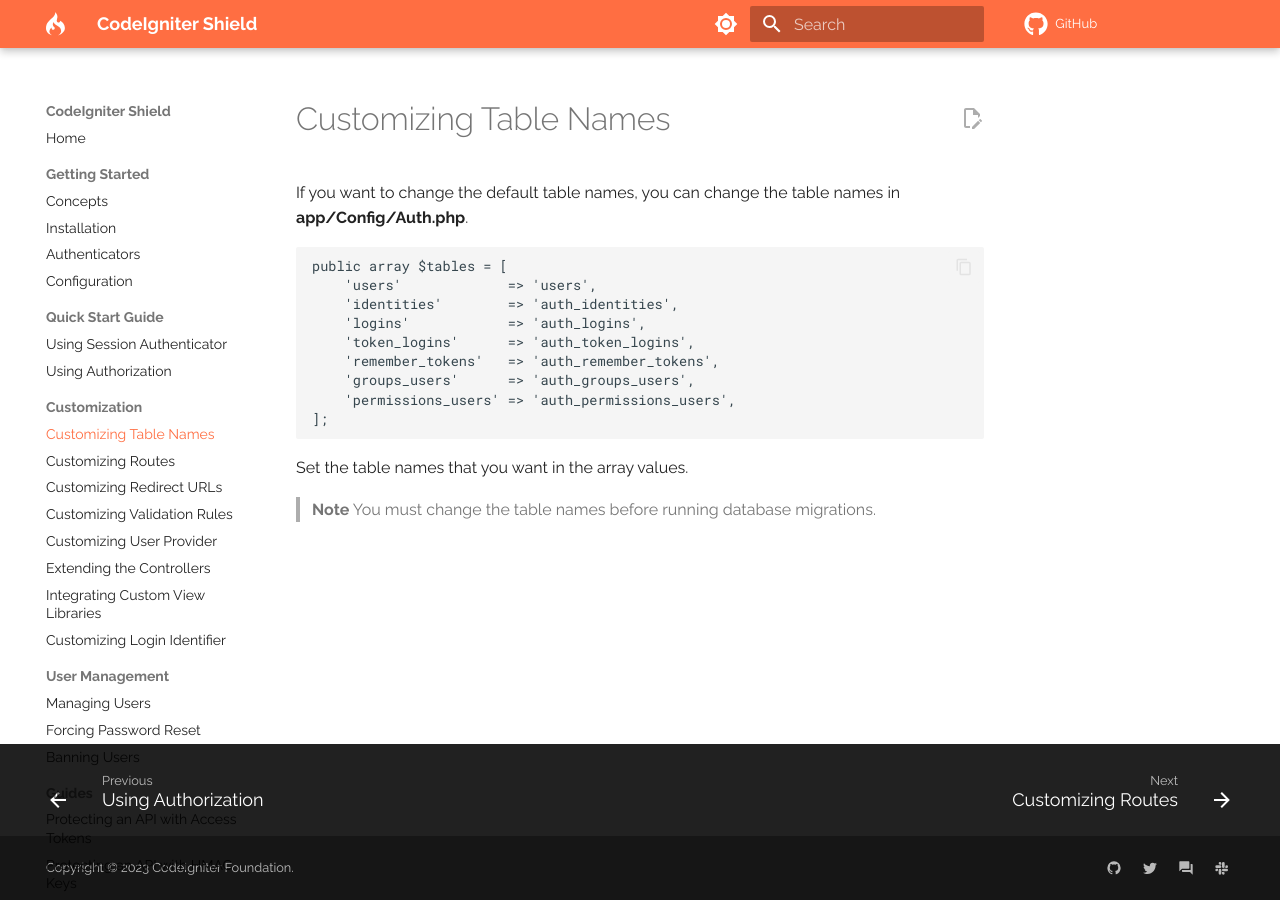
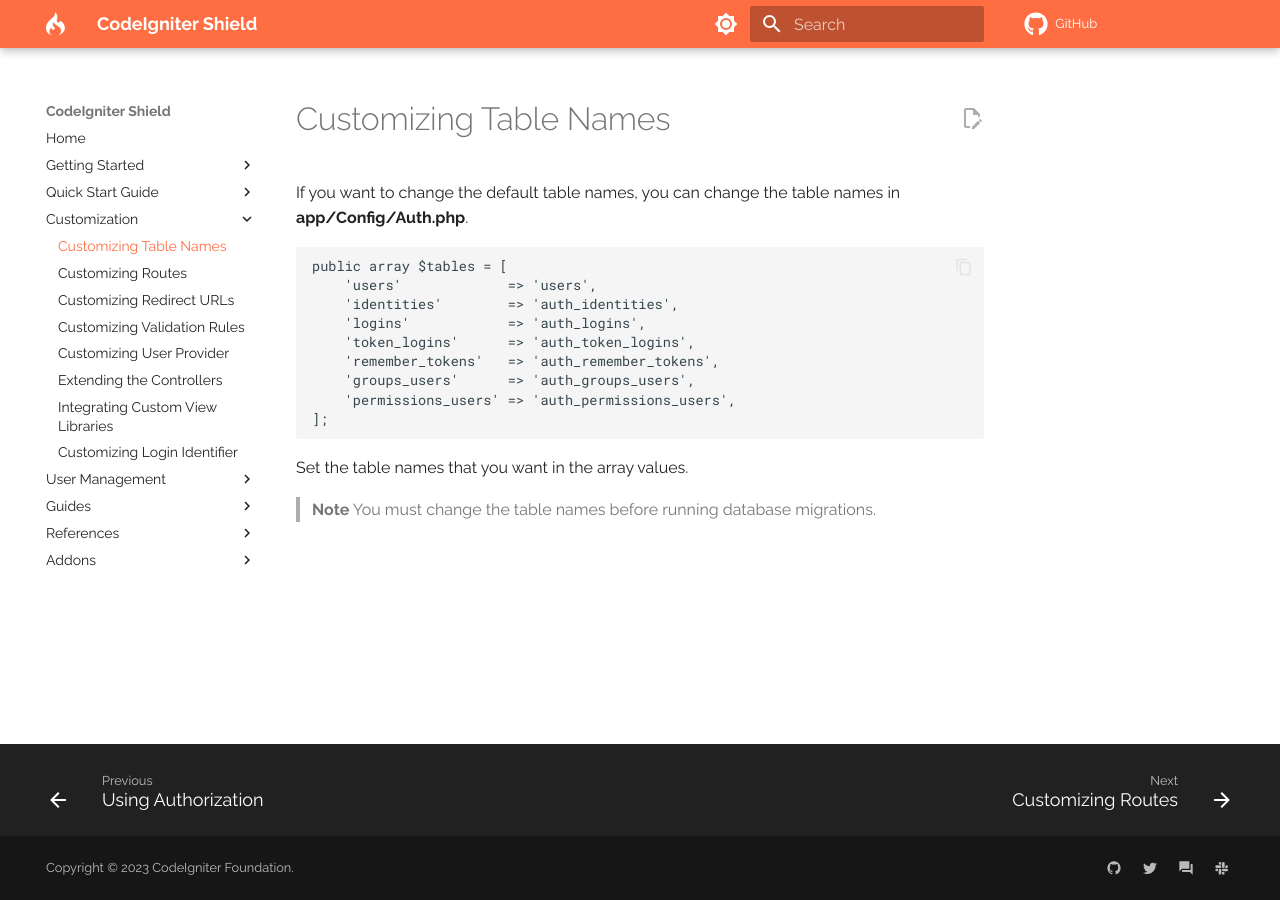
Before and after one commit to codeigniter4/shield, an MkDocs documentation site: the page built from docs/customization/table_names.md, in a window 1280 px wide. Built offline with MkDocs 1.6.1 and Material for MkDocs 9.7.7, drawn with Linux system fonts in a browser that asks for light colours; comment, search, counter and statistics services are not loaded; a style sheet for code colours, icons or effects is not loaded.

Commit message:
improve sidbar nav

```diff
--- a/mkdocs.yml
+++ b/mkdocs.yml
@@ -27,7 +27,8 @@ theme:
         icon: material/brightness-4
         name: Switch to light mode
   features:
-    - navigation.sections
+    - navigation.instant
+    - navigation.instant.prefetch
     - content.code.copy
     - navigation.footer
     - content.action.edit
```
